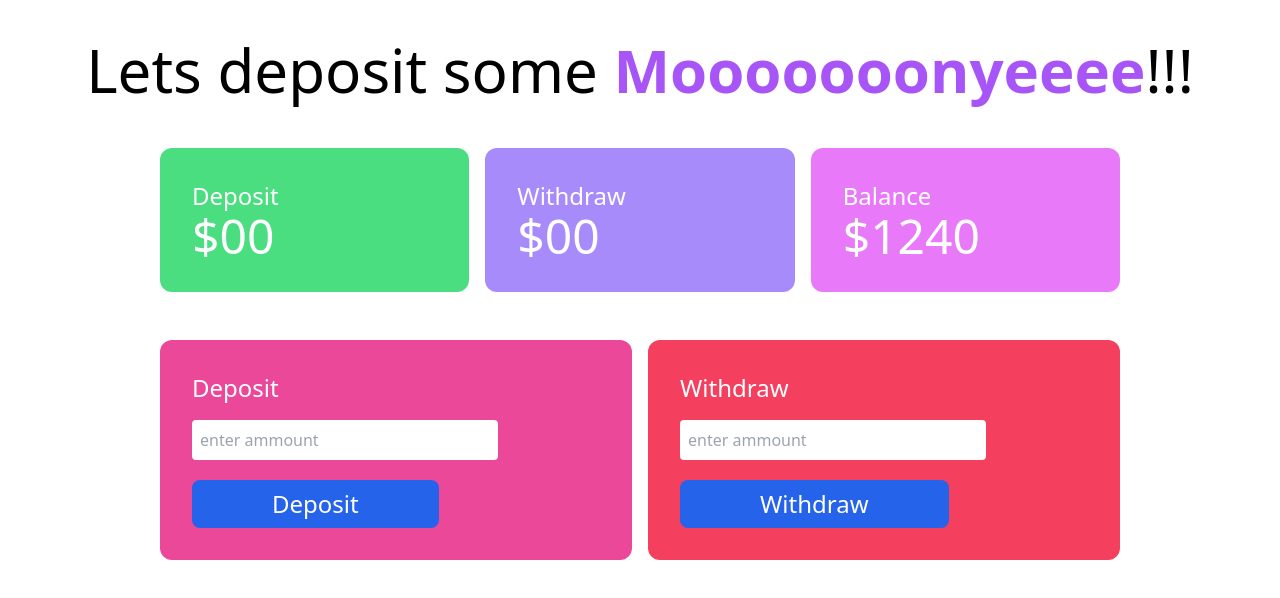
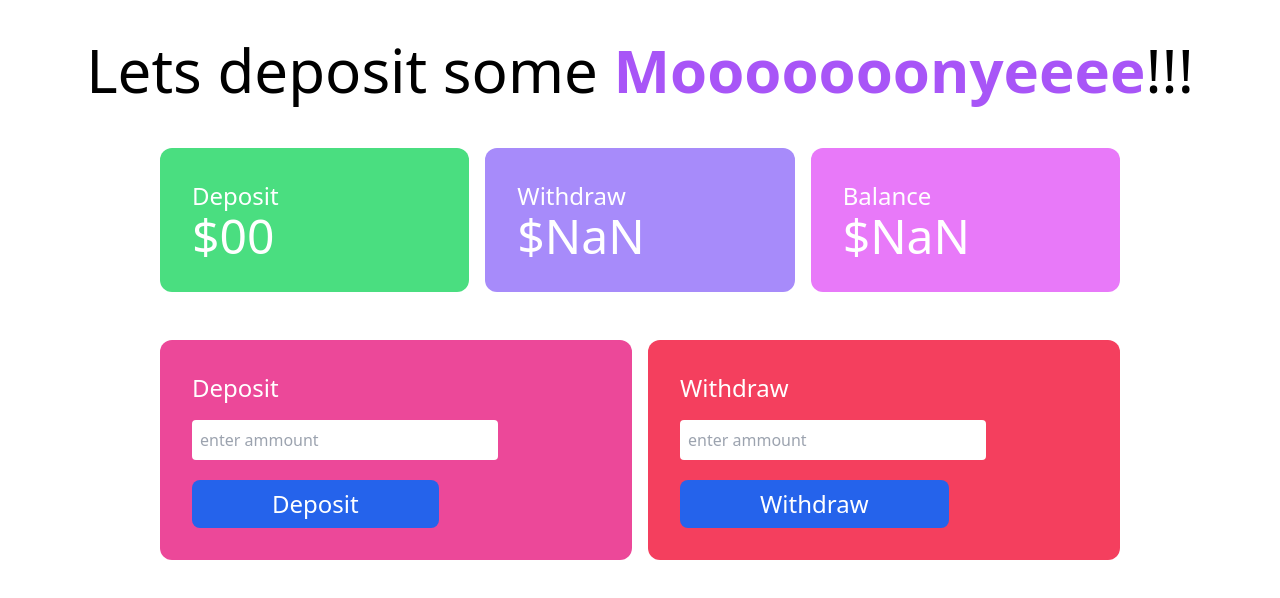
Before and after one commit to Nahid-07/simple-bank-account-site, a plain HTML site: page bank.html in a window 1280 px wide. Both pictures are taken after a click on the button "Withdraw". Drawn offline with nearby package versions, Linux system fonts and the light colour scheme.

Commit message:
withdraw field functionality added

```diff
--- a/bank.html
+++ b/bank.html
@@ -23,7 +23,7 @@
                 </div>
                 <div class="bg-violet-400 p-8 rounded-xl">
                     <h3 class="text-2xl">Withdraw</h3>
-                    <h2 class="text-5xl">$00</h2>
+                    <h2 class="text-5xl">$<span id="withdraw-total">00</span></h2>
                 </div>
                 <div class="bg-fuchsia-400 p-8 rounded-xl">
                     <h3 class="text-2xl">Balance</h3>
@@ -42,13 +42,14 @@
                 <div class="bg-rose-500 p-8 rounded-xl">
                     <h3 class="text-2xl mb-4 text-white">Withdraw</h3>
                     <input id="withdraw-field" class="w-9/12 block mb-5 p-2 rounded" type="text" placeholder="enter ammount">
-                    <button type="submit"
+                    <button id="btn-withdraw" type="submit"
                         class="bg-blue-600 px-20 py-2 rounded-lg text-white text-2xl hover:bg-sky-700 text-white">Withdraw</button>
                 </div>
             </div>
         </section>
     </main>
     <script src="js/deposit.js"></script>
+    <script src="js/withdraw.js"></script>
 </body>
 
 </html>
--- /dev/null
+++ b/js/withdraw.js
@@ -0,0 +1,21 @@
+document.getElementById('btn-withdraw').addEventListener('click',function(){
+    const withdrawField = document.getElementById('withdraw-field');
+    const newWithdrawAmountString = withdrawField.value;
+    const newWithdrawAmount = parseFloat(newWithdrawAmountString);
+
+    const withdrawTotalElement = document.getElementById('withdraw-total');
+    const previousWithdrawTotalAmountString = withdrawTotalElement.innerText;
+    const previousWithdrawTotal = parseFloat(previousWithdrawTotalAmountString);
+    const currentWitdraw = previousWithdrawTotal + newWithdrawAmount;
+    withdrawTotalElement.innerText = currentWitdraw;
+
+    const totalBalanceElement = document.getElementById('total-balance');
+    const previousTotalBalanceString = totalBalanceElement.innerText;
+    const previousTotalBalance = parseFloat(previousTotalBalanceString);
+    const currentTotalBalance = previousTotalBalance - newWithdrawAmount;
+    totalBalanceElement.innerText = currentTotalBalance;
+
+
+    withdrawField.value = '';
+
+})
```
